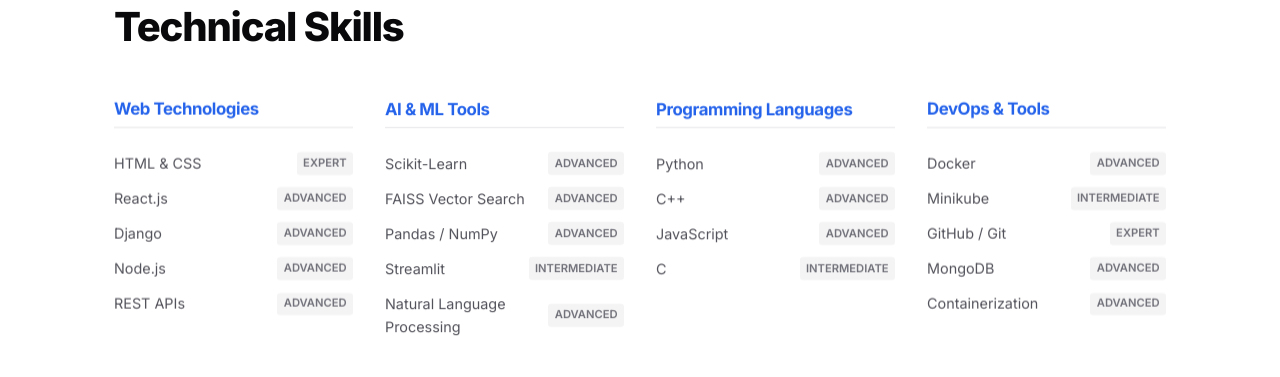
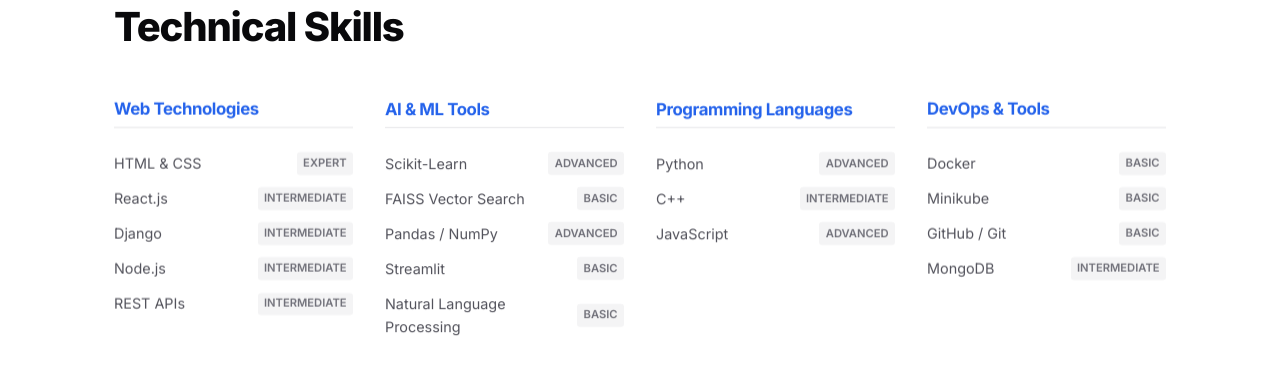
Before and after one commit to mohammedjunaid8055/mohammedjunaid8055.github.io, a plain HTML site: page index.html in a window 1280 px wide. Shown: the part 1576-1953 px from the top of the page. Drawn offline with Linux system fonts and the light colour scheme.

Commit message:
Update skill levels for various technologies

```diff
--- a/index.html
+++ b/index.html
@@ -144,10 +144,10 @@
                         <h3 class="skills-col-title">Web Technologies</h3>
                         <ul class="skills-list">
                             <li><span>HTML & CSS</span><span class="skill-level">Expert</span></li>
-                            <li><span>React.js</span><span class="skill-level">Advanced</span></li>
-                            <li><span>Django</span><span class="skill-level">Advanced</span></li>
-                            <li><span>Node.js</span><span class="skill-level">Advanced</span></li>
-                            <li><span>REST APIs</span><span class="skill-level">Advanced</span></li>
+                            <li><span>React.js</span><span class="skill-level">Intermediate</span></li>
+                            <li><span>Django</span><span class="skill-level">Intermediate</span></li>
+                            <li><span>Node.js</span><span class="skill-level">Intermediate</span></li>
+                            <li><span>REST APIs</span><span class="skill-level">Intermediate</span></li>
                         </ul>
                     </div>
 
@@ -156,10 +156,10 @@
                         <h3 class="skills-col-title">AI & ML Tools</h3>
                         <ul class="skills-list">
                             <li><span>Scikit-Learn</span><span class="skill-level">Advanced</span></li>
-                            <li><span>FAISS Vector Search</span><span class="skill-level">Advanced</span></li>
+                            <li><span>FAISS Vector Search</span><span class="skill-level">Basic</span></li>
                             <li><span>Pandas / NumPy</span><span class="skill-level">Advanced</span></li>
-                            <li><span>Streamlit</span><span class="skill-level">Intermediate</span></li>
-                            <li><span>Natural Language Processing</span><span class="skill-level">Advanced</span></li>
+                            <li><span>Streamlit</span><span class="skill-level">Basic</span></li>
+                            <li><span>Natural Language Processing</span><span class="skill-level">Basic</span></li>
                         </ul>
                     </div>
 
@@ -168,9 +168,9 @@
                         <h3 class="skills-col-title">Programming Languages</h3>
                         <ul class="skills-list">
                             <li><span>Python</span><span class="skill-level">Advanced</span></li>
-                            <li><span>C++</span><span class="skill-level">Advanced</span></li>
+                            <li><span>C++</span><span class="skill-level">Intermediate</span></li>
                             <li><span>JavaScript</span><span class="skill-level">Advanced</span></li>
-                            <li><span>C</span><span class="skill-level">Intermediate</span></li>
+
                         </ul>
                     </div>
 
@@ -178,11 +178,11 @@
                     <div class="skills-col scroll-reveal delay-3">
                         <h3 class="skills-col-title">DevOps & Tools</h3>
                         <ul class="skills-list">
-                            <li><span>Docker</span><span class="skill-level">Advanced</span></li>
-                            <li><span>Minikube</span><span class="skill-level">Intermediate</span></li>
-                            <li><span>GitHub / Git</span><span class="skill-level">Expert</span></li>
-                            <li><span>MongoDB</span><span class="skill-level">Advanced</span></li>
-                            <li><span>Containerization</span><span class="skill-level">Advanced</span></li>
+                            <li><span>Docker</span><span class="skill-level">Basic</span></li>
+                            <li><span>Minikube</span><span class="skill-level">Basic</span></li>
+                            <li><span>GitHub / Git</span><span class="skill-level">Basic</span></li>
+                            <li><span>MongoDB</span><span class="skill-level">Intermediate</span></li>
+
                         </ul>
                     </div>
                 </div>
```
